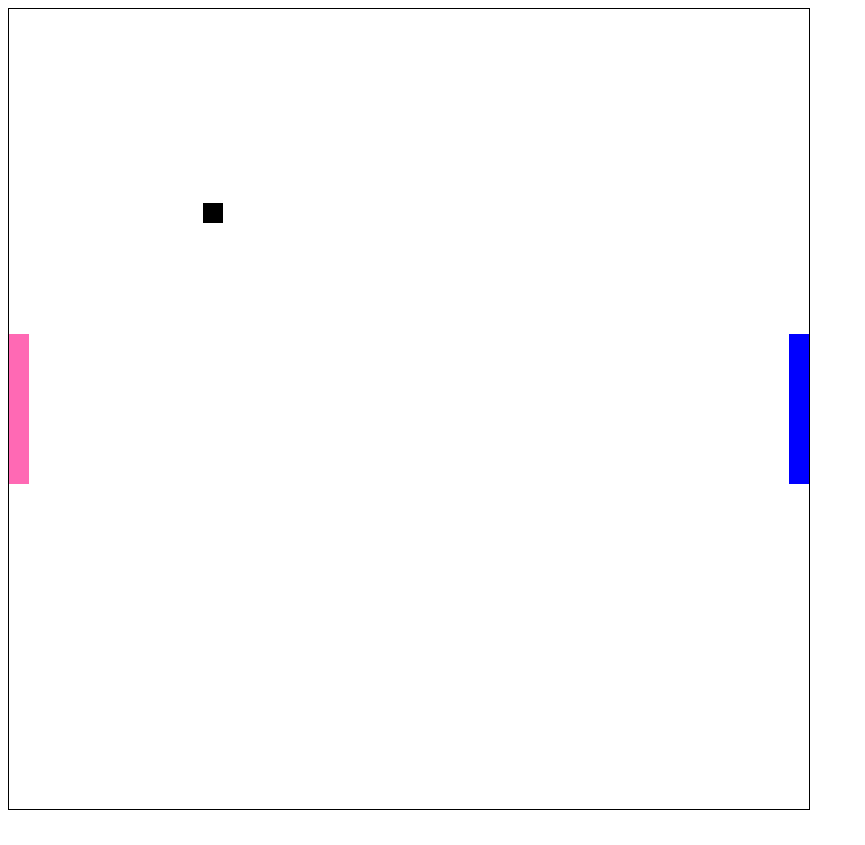
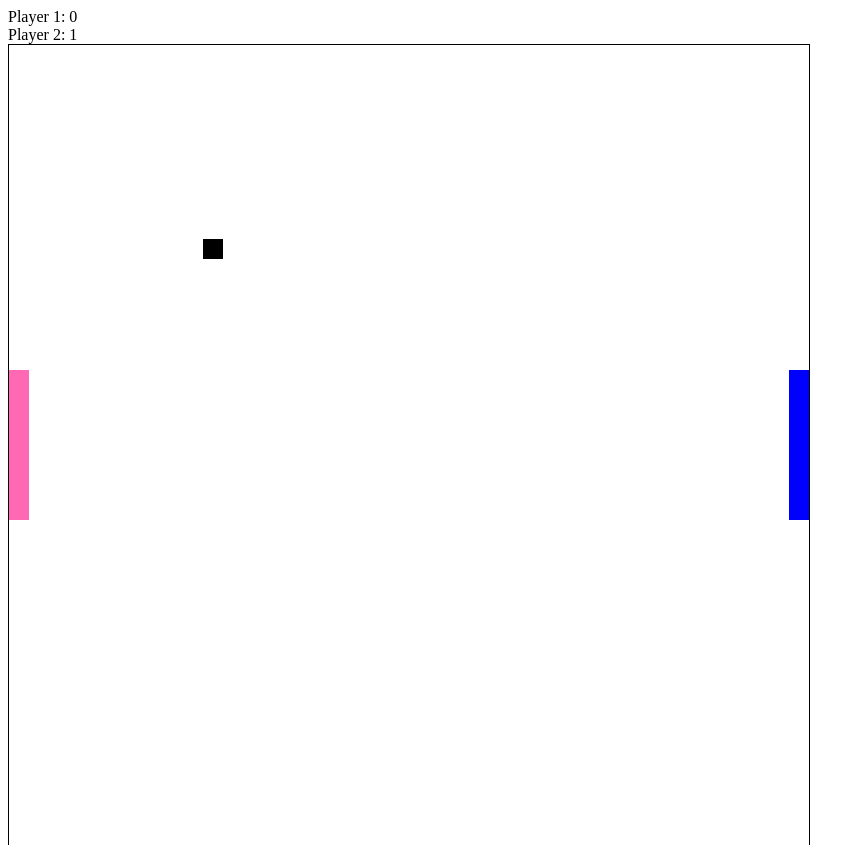
Before and after one commit to afhart12/se251_hart, a plain HTML site: page Week2/pong/index.html in a window 1280 px wide. Shown: the top 845 px of the page, without its empty margins (0-865 px from the left). Before the commit the page ends 822 px from the top, so only its background shows below. Drawn offline with Linux system fonts and the light colour scheme.

Commit message:
Week 3 Task 5

```diff
--- a/Week2/pong/index.html
+++ b/Week2/pong/index.html
@@ -8,6 +8,7 @@
     <link rel="stylesheet" href="pong.css">
 </head>
 <body>
+    <section id="score"><div></div><div></div></section>
     <canvas id="pong" width="800" height="800"></canvas>
     <script src="js/Box.js"></script>
     <script src="js/keyboard.js"></script>
--- a/Week2/pong/js/pong.js
+++ b/Week2/pong/js/pong.js
@@ -43,6 +43,8 @@ ball.h = 20
 ball.vx = -2
 ball.vy = -2
 ball.color = `black`
+
+let scoreDivs = Array.from(document.querySelectorAll(`div`));
 
 
 function main()
@@ -153,4 +155,12 @@ function main()
     pads[0].draw()
     pads[1].draw()
     ball.draw()
+
+    // Show scores
+    for (let i = 0; i < scoreDivs.length; i++)
+    {
+        scoreDivs[0].textContent = ("Player 1: " + players[0].score)
+        scoreDivs[1].textContent = ("Player 2: " + players[1].score)
+    }
+
 }
```
